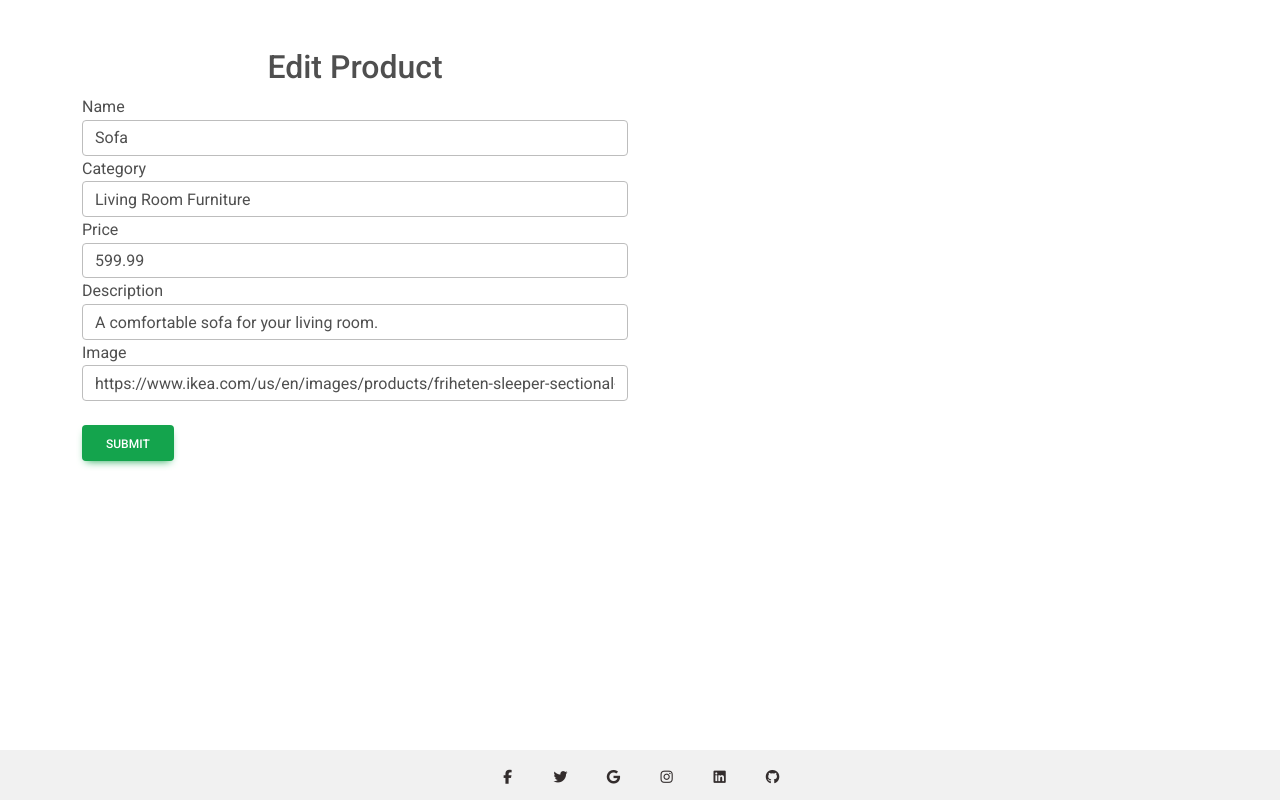
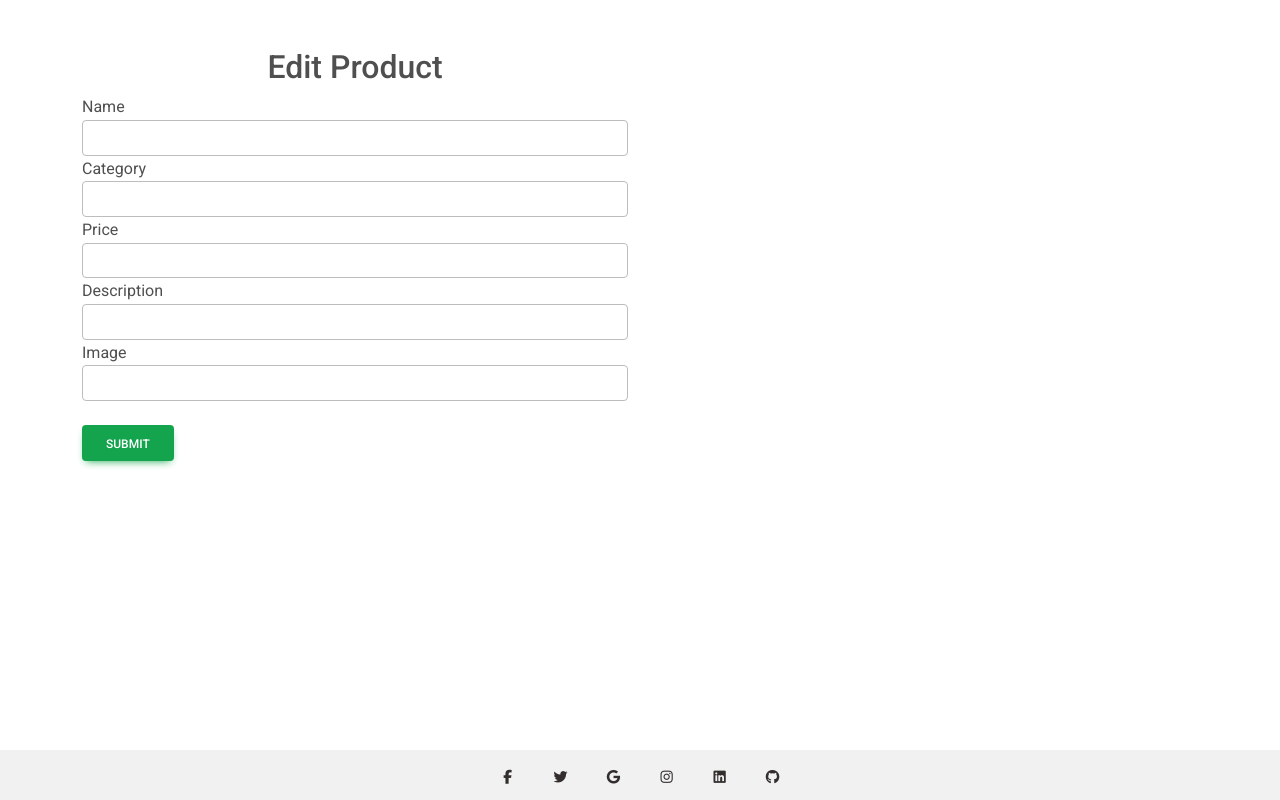
Before and after one commit to soubankunnummel/FullStack-E-furniture, a React (Create React App) app in the folder forndEnd/: page /EditProduct/1 in a window 1280 px wide. Built offline with nearby package versions, Linux system fonts and the light colour scheme; no server answers.

Commit message:
secod commit

```diff
--- a/forndEnd/src/componets/Admin/Editporaduct.jsx
+++ b/forndEnd/src/componets/Admin/Editporaduct.jsx
@@ -4,18 +4,24 @@ import { useNavigate, useParams } from 'react-router-dom';
 
     export default function EditProduct() {
         const { id } = useParams();
-    const { productss, setProductss } = useContext(Productcontext);
-    const viewproduct = productss.find((item) => item.id === parseInt(id));
-    const [name, setName] = useState(viewproduct.name || '');
-    const [type, setType] = useState(viewproduct.type || '');
+        const { products, setProducts } = useContext(Productcontext);
+        const viewproduct = products.filter((item) => item._id === id);
+        console.log(viewproduct)
+        const [name, setName] = useState(viewproduct.title || '');
+        const [type, setType] = useState(viewproduct.category || '');
         const [price, setPrice] = useState(viewproduct.price || '');
         const [description, setDescription] = useState(viewproduct.description || '');
         const [image, setImage] = useState(viewproduct.image || '');
 
         const navigate = useNavigate();
 
-    const handleSubmit = (e) => {
+        const handleSubmit = async (e) => {
             e.preventDefault();
+            //TODO:add edit funtion
+            const title = e.target.title.value.trim()
+
+
+
 
             const updatedProduct = {
                 id: parseInt(id),
@@ -26,11 +32,11 @@ export default function EditProduct() {
                 image,
             };
 
-        const updatedProducts = productss.map((product) =>
+            const updatedProducts = products.map((product) =>
                 product.id === updatedProduct.id ? updatedProduct : product
             );
 
-        setProductss(updatedProducts);
+            setProducts(updatedProducts);
 
             alert("Item edited successfully");
 
--- a/forndEnd/src/componets/Admin/ViewProduct.jsx
+++ b/forndEnd/src/componets/Admin/ViewProduct.jsx
@@ -29,7 +29,7 @@ export default function ViewPoduct() {
 };
 
 const handlEdit = async (productId) => {
-  navigate(`EditProduct${productId}`)
+  navigate(`/EditProduct/${productId}`)
 
 };
 
```
Lines whose indentation alone changed are shown as unchanged.
